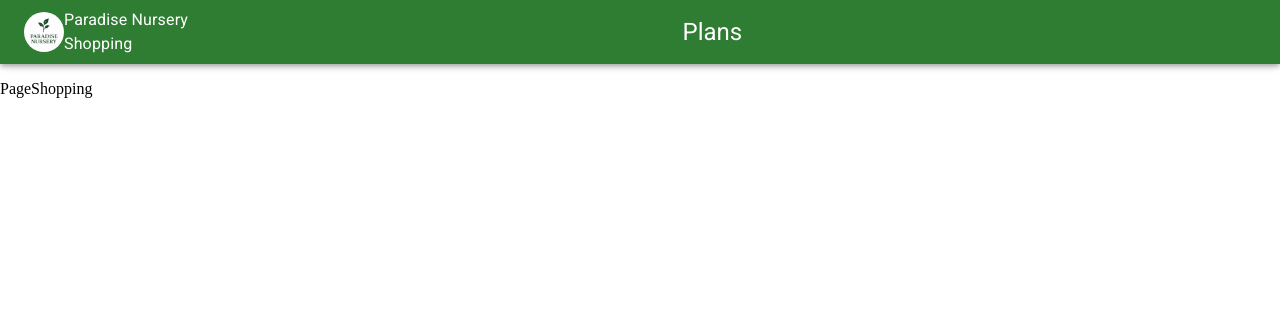
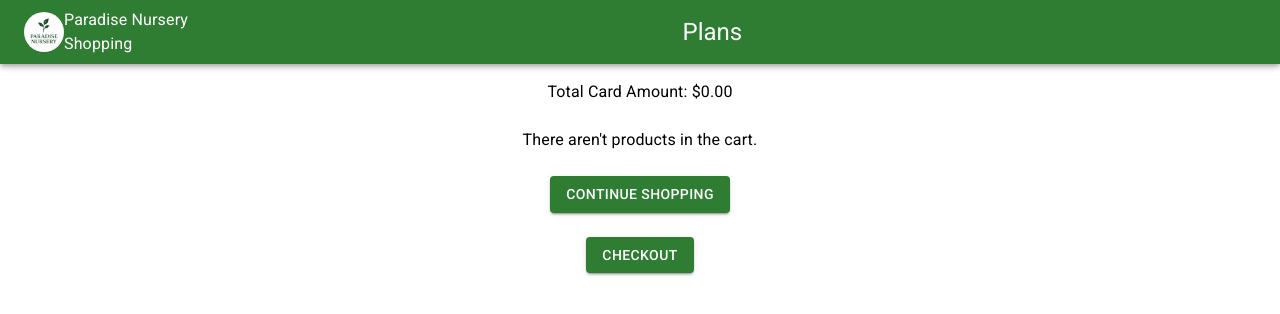
Before and after one commit to Castelblanco/frontend-paradise-nursery-shopping, a React (Vite) app: page /shopping in a window 1280 px wide. Shown: the top 314 px of the page. Built offline with nearby package versions, Linux system fonts and the light colour scheme; some icons are missing.

Commit message:
feat: se implementa carrito de compras, para poder ver los productos, añadir x cantidad por producto, borrarlo del carrito, y ver cuanto da el total de la compra

```diff
--- a/src/components/pages/shopping/index.tsx
+++ b/src/components/pages/shopping/index.tsx
@@ -1,3 +1,60 @@
+import { Box, Typography } from '@mui/material';
+import { ButtonDefault } from 'components/buttons/default';
+import { ButtonLink } from 'components/buttons/link';
+import { ShoppingProduct } from 'components/cards/ShoppingProduct';
+import { ROUTES } from 'constants/routes';
+import { decimalsLimit } from 'helpers/numbers';
+import { useShoppingProducts } from 'storages/shopping_products';
+import { useSnackbar } from 'storages/snackbar';
+
 export default function PageShopping() {
-    return <div>PageShopping</div>;
+    const { products } = useShoppingProducts();
+    const { setMessage } = useSnackbar();
+
+    const totalAmount = decimalsLimit(
+        products.reduce((pre, value) => {
+            return pre + value.price * value.qty;
+        }, 0)
+    );
+
+    const handleCheckout = () => setMessage('Soon');
+
+    return (
+        <Box
+            sx={{
+                display: 'flex',
+                flexDirection: 'column',
+                justifyContent: 'center',
+                alignItems: 'center',
+                gap: 3,
+                width: '100%',
+                marginBottom: 5,
+            }}
+        >
+            <Box>
+                <Typography>Total Card Amount: ${totalAmount}</Typography>
+            </Box>
+            <Box
+                sx={{
+                    display: 'flex',
+                    flexDirection: 'column',
+                    gap: 2,
+                }}
+            >
+                {products.length === 0 ? (
+                    <Typography>There aren't products in the cart.</Typography>
+                ) : (
+                    products.map((product) => (
+                        <ShoppingProduct product={product} key={product.id} />
+                    ))
+                )}
+            </Box>
+            <ButtonLink color="success" to={ROUTES.PRODUCTS}>
+                Continue Shopping
+            </ButtonLink>
+            <ButtonDefault color="success" onClick={handleCheckout}>
+                Checkout
+            </ButtonDefault>
+        </Box>
+    );
 }
```
